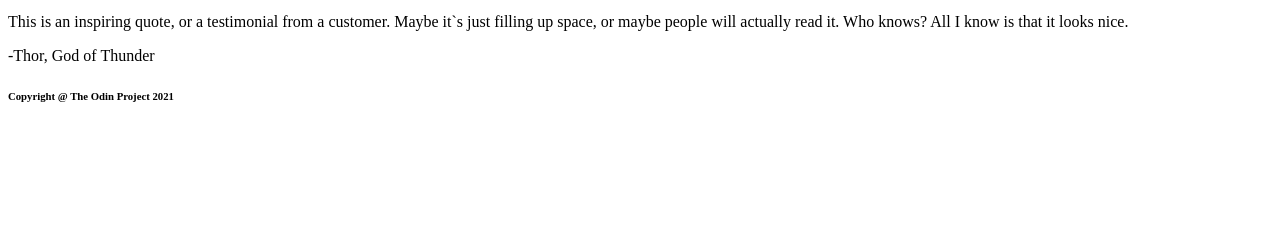
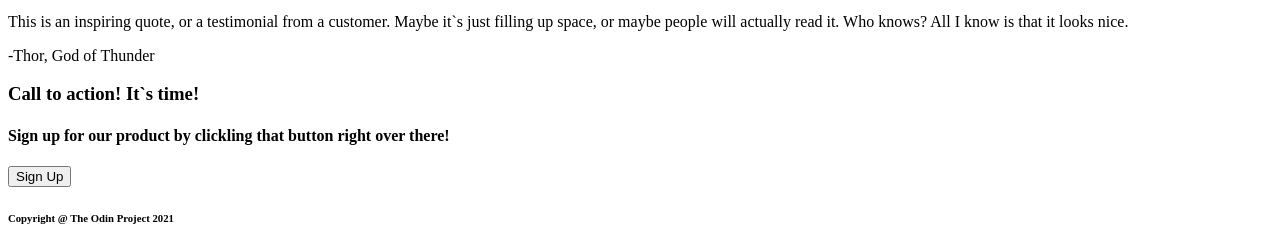
Before and after one commit to memajal/landing-page-odin, a plain HTML site: page index.html in a window 1280 px wide. Shown: the part 575-824 px from the top of the page. Before the commit the page ends 800 px from the top, so only its background shows below. Drawn offline with Linux system fonts and the light colour scheme.

Commit message:
The call-to-action part of the html page
The call-to-action div contains the left part with h3 and h4
and the right part that has the Sign Up button

```diff
--- a/index.html
+++ b/index.html
@@ -63,8 +63,15 @@
                     Who knows? All I know is that it looks nice.
                 </p>
                 <span>-Thor, God of Thunder</span>
+            </div>
 
-            </div>
+            <div id="call_to_action">
+                <div id="call_to_action_left">
+                    <h3>Call to action! It`s time!</h3>
+                    <h4>Sign up for our product by clickling
+                        that button right over there!</h4>
+               </div>
+               <button> Sign Up</button>
 
         </div>
         <footer>
```
